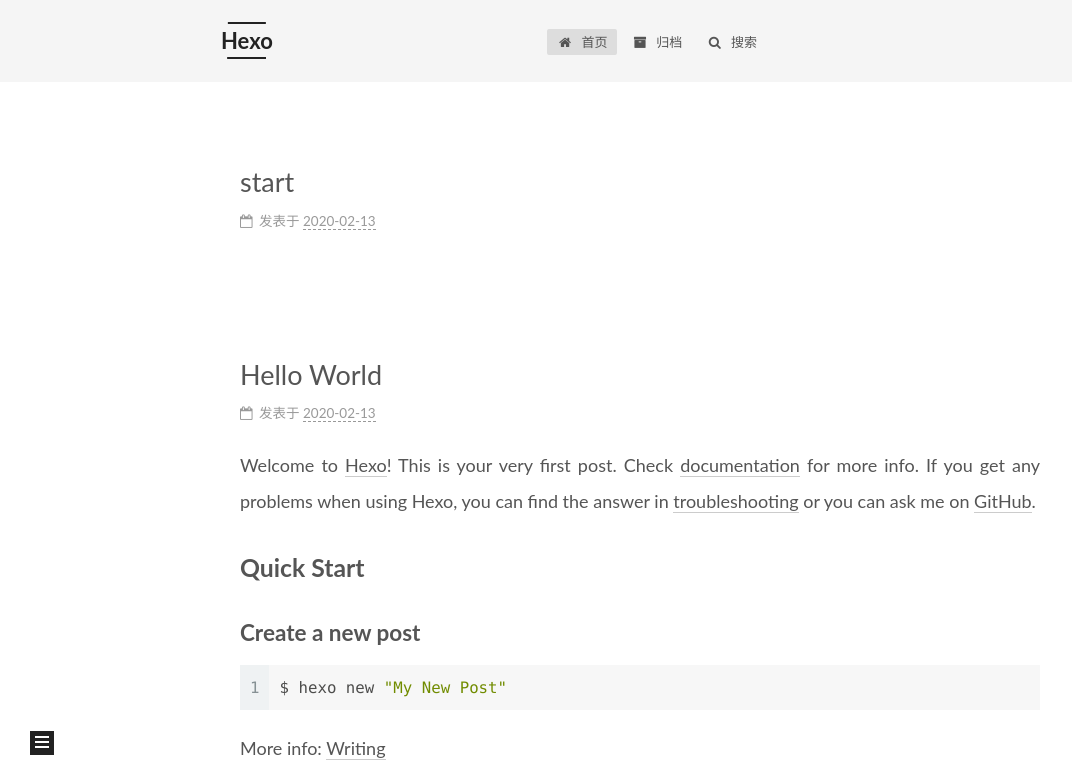
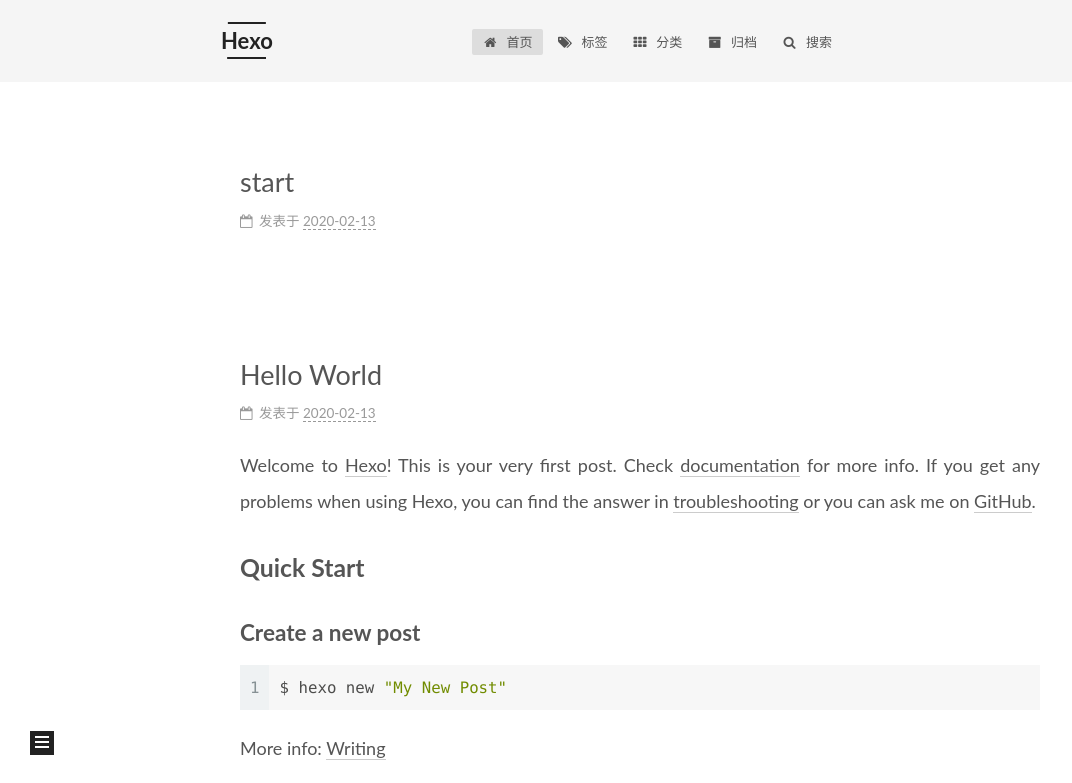
Before and after one commit to eastlong/eastlong.github.io, a plain HTML site: page index.html in a window 1280 px wide. Shown: the top 783 px of the page, without its empty margins (0-1072 px from the left). Drawn offline with Linux system fonts and the light colour scheme.

Commit message:
Site updated: 2020-02-13 20:25:40

```diff
--- a/css/main.css
+++ b/css/main.css
@@ -1153,7 +1153,7 @@
 }
 .links-of-author a::before,
 .links-of-author span.exturl::before {
-  background: #22d90d;
+  background: #b3ffff;
   border-radius: 50%;
   content: ' ';
   display: inline-block;
--- a/index.html
+++ b/index.html
@@ -106,6 +106,16 @@
         <li class="menu-item menu-item-home">
 
     <a href="/" rel="section"><i class="fa fa-fw fa-home"></i>首页</a>
+
+  </li>
+        <li class="menu-item menu-item-tags">
+
+    <a href="/tags/" rel="section"><i class="fa fa-fw fa-tags"></i>标签</a>
+
+  </li>
+        <li class="menu-item menu-item-categories">
+
+    <a href="/categories/" rel="section"><i class="fa fa-fw fa-th"></i>分类</a>
 
   </li>
         <li class="menu-item menu-item-archives">
```
Also changed, not shown: 2020/02/13/hello-world/index.html (+10 -0 lines), 2020/02/13/start/index.html (+10 -0 lines), archives/2020/02/index.html (+10 -0 lines), archives/2020/index.html (+10 -0 lines), archives/index.html (+10 -0 lines).
